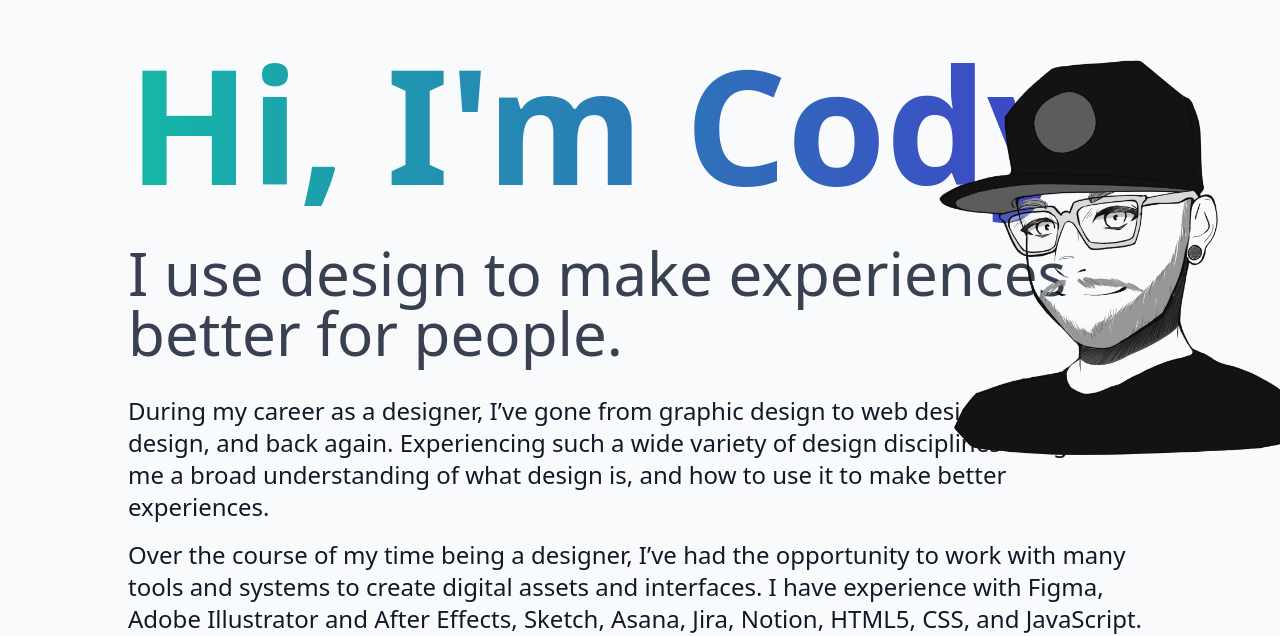
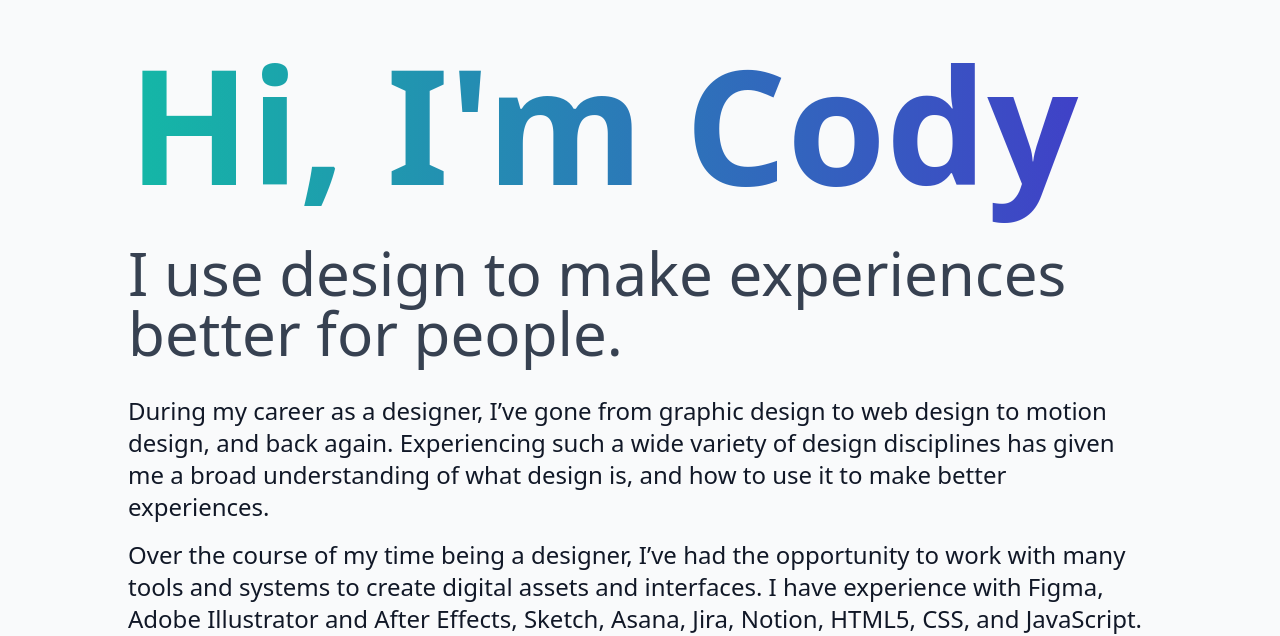
Before and after one commit to trounceabout/trounceabout.github.io, a website: page index.html in a window 1280 px wide. Shown: the part 101-737 px from the top of the page. Drawn offline with Linux system fonts and the light colour scheme.

Commit message:
Hid me.png

```diff
--- a/index.html
+++ b/index.html
@@ -29,9 +29,9 @@
         <div id="wrapper" class="relative overflow-x-hidden">
             <section id="intro" class="bg-gray-50 pt-36 pb-32">
                 <div class="max-w-7xl mx-auto px-4 sm:px-6 md:px-8">
-                    <div class="w-1/2 md:w-2/6 md:absolute -right-12">
+                    <!-- <div class="w-1/2 md:w-2/6 md:absolute -right-12">
                         <img class="w-full h-full" src="/img/me.png" alt="Illustration of a man in a hat with a beard and glasses">
-                    </div>
+                    </div> -->
                     <div class="max-w-5xl text-gray-900 mx-auto">
                         <h1 class="text-8xl lg:text-9xl xl:text-[10rem] font-extrabold text-transparent bg-clip-text bg-gradient-to-r from-teal-500 to-indigo-700 pb-6 mb-4">Hi, I'm Cody</h1>
                         <h2 class="text-5xl xl:text-6xl text-gray-700 mb-4 xl:mb-8">I use design to make experiences better for people.</h2>
```
Also changed, not shown: tailwind.css.
